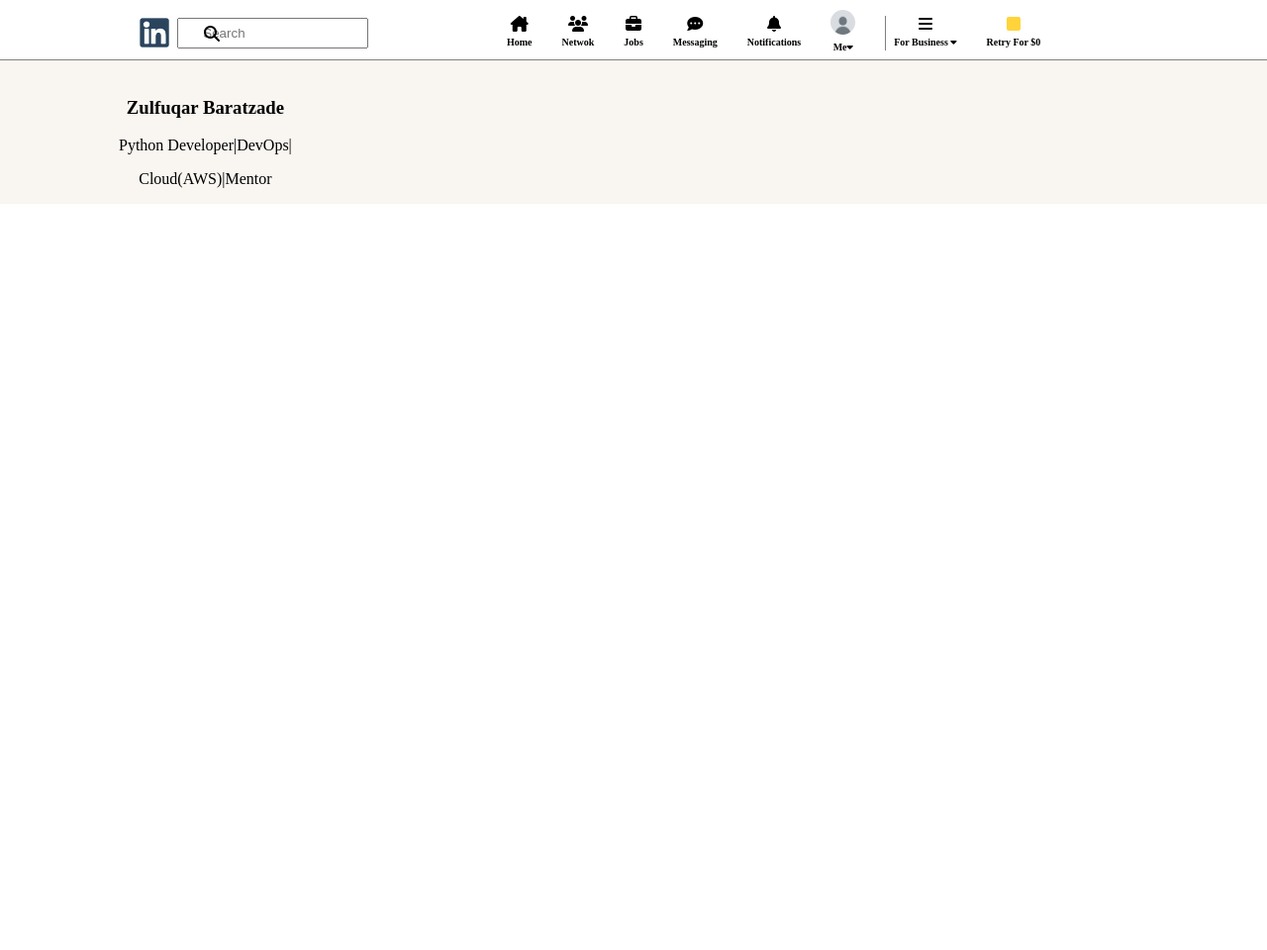
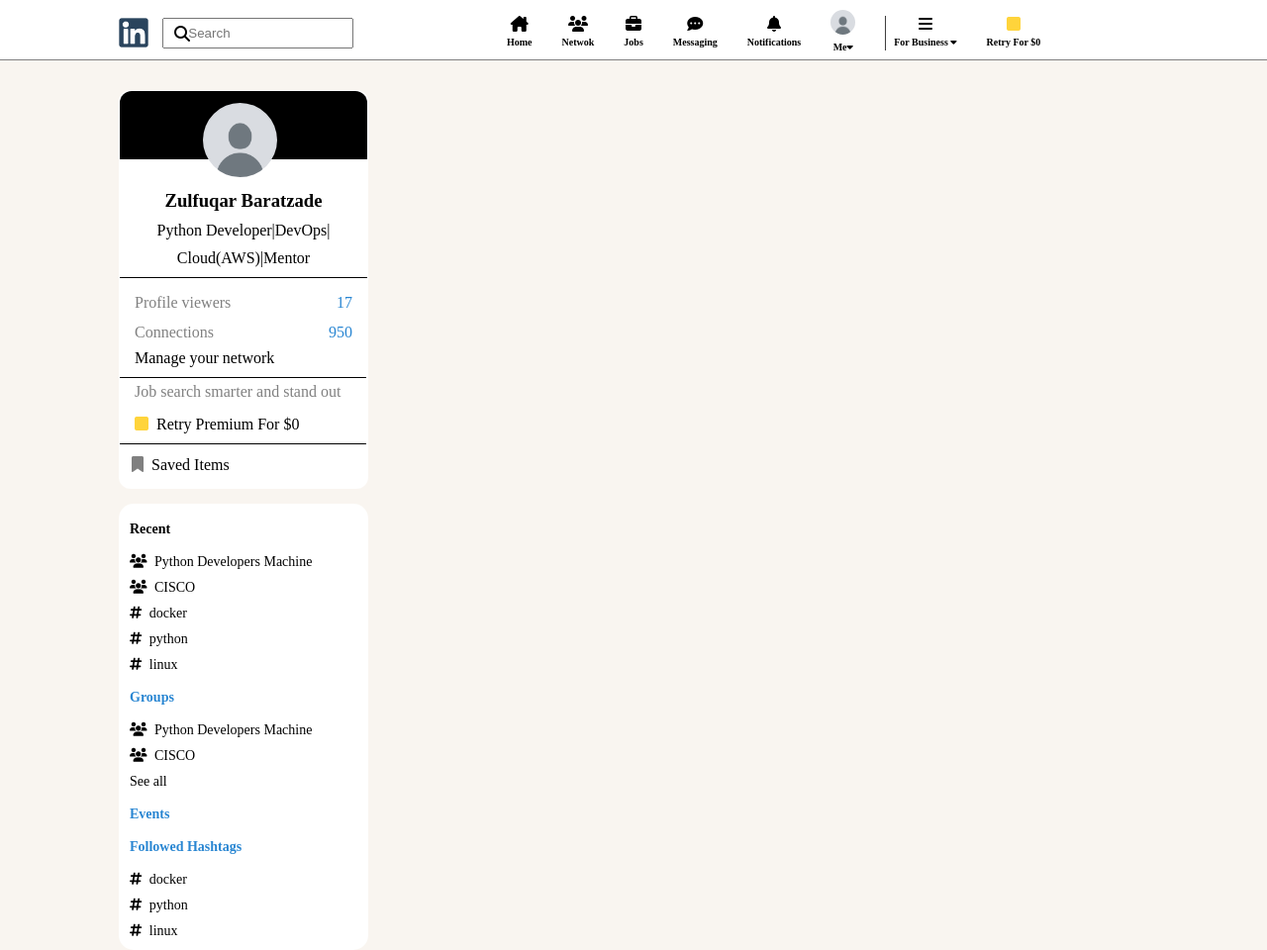
Before and after one commit to mfatima7/LinkedinTask, a plain HTML site: page index.html in a window 1280 px wide. Shown: the whole page at 99% size. Before the commit the page ends 800 px from the top, so only its background shows below. Drawn offline with Linux system fonts and the light colour scheme.

Commit message:
asideleft completed

```diff
--- a/index.css
+++ b/index.css
@@ -1,11 +1,19 @@
 body {
   margin: 0;
 }
+
 header {
   display: flex;
   padding: 10px 0 4px 0;
   border-bottom: 1px solid gray;
   align-items: center;
+}
+.gray{
+  color: gray;
+}
+.left-side{
+  display: flex;
+  flex-direction: column;
 }
 .left {
   flex: 40%;
@@ -16,6 +24,9 @@ header {
 .left > img {
   width: 30px;
   height: 30px;
+  z-index: 4;
+  right:110px ;
+  position: relative;
 }
 .right {
   display: flex;
@@ -34,34 +45,116 @@ i {
 .item {
   text-align: center;
 }
+.info3>p>i{
+  padding-right: 4px;
+}
+.info3>p{
+  padding: 5px 15px 3px 15px;
+  margin: 7px 1px 2px 0px;
+}
 main {
   display: flex;
   background-color: #f9f5f0;
   padding-left: 120px;
 }
-.left-side > p,
+.left-side-upp {
+  background-color: white;
+  margin-top: 30px;
+  margin-bottom: 15px;
+  border: 1px solid transparent;
+  border-radius: 12px;
+  display: flex;
+  flex-direction: column;
+  width: 250px;
+  position: relative;
+}
+.left-side-upp>.info2{
+  display: flex;
+  justify-content: space-between;
+  height: 30px;
+  padding: 0px 15px 0px 15px;
+  align-items: flex-start;
+
+
+}
+.line{
+  border-top: 1px solid black;
+  color: gray;
+}
+.lineend{
+  border-top: 1px solid black;
+  padding: 12px !important;
+}
+.info {
+  padding-top: 20px;
+  border-bottom: 1px solid black;
+}
+.blue{
+  color: rgb(41, 134, 210);
+}
+.left-side-upp > .info > p,
 h3 {
   text-align: center;
+  margin: 10px;
+}
+.left-side > .info > p{
+  color: gray;
 }
 input {
   height: 25px;
   padding-left: 10px;
   margin-left: 8px;
-  position: relative;
+  position: absolute;
 }
 .spec {
-  border-left: 1px solid grey;
+  border-left: 1px solid rgb(64, 63, 63);
   padding-left: 8px;
 }
-.glass{
-  position: absolute;
-  left: 200px;
+.glass {
+  position: relative;
+  right: 90px;
   top: 8px;
   padding-left: 6px;
-  z-index: 4;
+  z-index: 5;
 }
-.user{
+.user {
   width: 25px;
   height: 25px;
   border-radius: 50%;
 }
+.banner {
+  height: 70px;
+  width: auto;
+  border-radius: 12px 12px 0px 0px;
+}
+.avatar {
+  width: 75px;
+  height: 75px;
+  border: 1px solid transparent;
+  border-radius: 50%;
+  position: absolute;
+  left: 33%;
+  bottom: 78%;
+}
+
+
+/* DOWN */
+
+.left-side-down{
+  background-color: white;
+  border: 1px solid transparent;
+  border-radius: 15px;
+  font-size: 14px;
+}
+.left-side-down>p{
+  margin: 10px;
+}
+.left-side-down>h4{
+  margin: 17px 10px 17px 10px ;
+}
+.left-side-down>p>i{
+  padding-right: 4px;
+}
+
+
+/* CENTER */
--- a/index.html
+++ b/index.html
@@ -13,9 +13,9 @@
   <body>
     <header>
       <div class="left">
-       <img src="linkedinlogo.png" alt="">
-       <i class="fa-solid fa-magnifying-glass glass"></i>
-        <input type="text" placeholder="    Search"  />
+        <img src="linkedinlogo.png" alt="" />
+        <i class="fa-solid fa-magnifying-glass glass"></i>
+        <input type="text" placeholder="    Search" />
       </div>
       <div class="right">
         <div class="item">
@@ -53,16 +53,53 @@
       </div>
     </header>
     <main>
-      <aside class="left-side">
-        <img class="head" src="" alt="">
-        <img src="avatar" alt="">
-        <h3>Zulfuqar Baratzade</h3>
-        <p>Python Developer|DevOps| </p>
-        <p>Cloud(AWS)|Mentor </p>
+      <aside class="left-side" >
+         <aside class="left-side-upp">
+        <img class="banner" src="banner.jpg" alt="" />
+        <img class="avatar" src="userlogo.jpg" alt="" />
+        <div class="info">
+          <h3>Zulfuqar Baratzade</h3>
+          <p>Python Developer|DevOps|</p>
+          <p>Cloud(AWS)|Mentor</p>
+        </div>
+        <div class="info2">
+        <p class="gray">Profile viewers</p>
+        <p class="blue">17</p>
+        </div>
+        <div class="info2">
+          <p class="gray">Connections</p>
+          <p class="blue">950</p>
+        </div>
 
+        <div class="info3">
+          <p>Manage your network</p>
+        <p class="line"> Job search smarter and stand out</p>
+        <p><i class="fa-solid fa-square" style="color: #ffd43b"></i> Retry Premium For $0</p>
+        <p class="lineend"> <i class="fa-solid fa-bookmark" style="color: gray"></i> Saved Items</p>
+        </div>
       </aside>
-      <section class="center" ></section>
-      <aside class="right-side"></aside>
+      <aside class="left-side-down">
+        <h4>Recent</h4>
+        <p>  <i class="fa-solid fa-users"></i> Python Developers Machine</p>
+        <p>  <i class="fa-solid fa-users"></i> CISCO</p>
+        <p> <i class="fa-solid fa-hashtag"></i> docker</p>
+        <p> <i class="fa-solid fa-hashtag"></i> python</p>
+        <p> <i class="fa-solid fa-hashtag"></i> linux</p>
+        <h4 class="blue" >Groups</h4>
+        <p> <i class="fa-solid fa-users"></i> Python Developers Machine</p>
+        <p> <i class="fa-solid fa-users"></i> CISCO</p>
+        <p>See all</p>
+        <h4 class="blue" >Events</h4>
+        <h4 class="blue" >Followed Hashtags</h4>
+        <p> <i class="fa-solid fa-hashtag"></i> docker</p>
+        <p> <i class="fa-solid fa-hashtag"></i> python</p>
+        <p> <i class="fa-solid fa-hashtag"></i> linux</p>
+      </aside>
+      <section class="center" >
+        <div class="center-down"></div>
+        <div class="center-upp"></div>
+      </section>
+      <!-- <aside class="right-side"></aside> -->
     </main>
   </body>
 </html>
```
